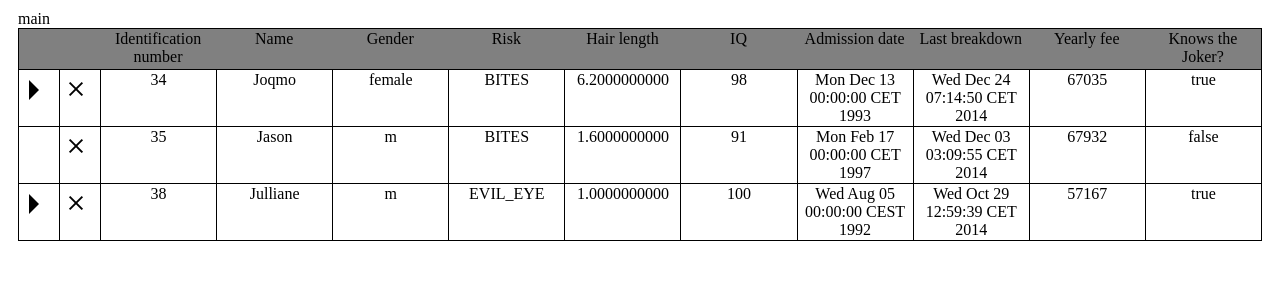
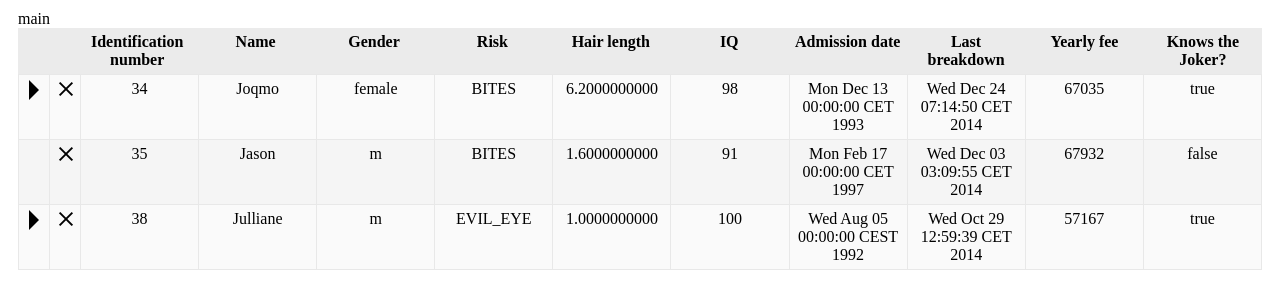
Before and after one commit to egemon/Ataccama, a React app: page / in a window 1280 px wide. Built offline with nearby package versions, Linux system fonts and the light colour scheme.

Commit message:
Totall css refactoring

```diff
--- a/DataRow/DataRow.css
+++ b/DataRow/DataRow.css
@@ -1,43 +1,45 @@
-.icon {
-    cursor: pointer;
-}
-
-.arrow {
-    width: 0;
-    height: 0;
-    border: 10px solid transparent;
-
-}
-.arrow-down {
-    border-top-color: #000;
+.data-table__data-item {
+    border: 1px solid #e8e8e8;
+    border-top: none;
     border-bottom: none;
 }
 
-.arrow-right {
-    border-left-color: #000;
+.data-table__data-item:nth-child(even) {
+    background-color: #f5f5f5;
+}
+.data-table__data-item:nth-child(odd) {
+    background-color: #fafafa;
+}
+
+.data-table__data-row {
+    display: flex;
+    width: 100%;
+    border-bottom: 1px solid #e8e8e8;
+}
+.data-table__data-row:hover {
+    background-color: #e9f5dc;
+}
+
+.data-table__row-cell {
+    width: 100%;
+    padding: 5px;
+    flex-grow: 2;
+    border-right: 1px solid #e8e8e8;
+    text-align: center;
+}
+
+.data-table__row-cell:last-child {
     border-right: none;
 }
-.arrow.arrow--hidden {
-    opacity: 0;
+
+.data-table__row-cell.data-table__row-cell-icon {
+    position: relative;
+    width: initial;
+    min-width: 20px;
+    min-height: 20px;
+    padding: 5px;
 }
 
-
-.cross {
-    width: 10px;
-    height: 10px;
-    opacity: 1;
+.hidden {
+    display: none;
 }
-.cross:before, .cross:after {
-    position: absolute;
-    left: 15px;
-    content: ' ';
-    height: 18px;
-    width: 2px;
-    background-color: #000;
-}
-.cross:before {
-    transform: rotate(45deg);
-}
-.cross:after {
-    transform: rotate(-45deg);
-}
--- /dev/null
+++ b/DataRow/icons.css
@@ -0,0 +1,45 @@
+.icon {
+    cursor: pointer;
+}
+
+.arrow {
+    width: 0;
+    height: 0;
+    border: 10px solid transparent;
+    position: relative;
+}
+.arrow-down {
+    border-top-color: #000;
+    border-bottom: none;
+    top: 5px;
+}
+
+.arrow-right {
+    border-left-color: #000;
+    border-right: none;
+    left: 5px;
+}
+.arrow.arrow--hidden {
+    opacity: 0;
+}
+
+
+.cross {
+    width: 10px;
+    height: 10px;
+    opacity: 1;
+}
+.cross:before, .cross:after {
+    position: absolute;
+    left: 15px;
+    content: ' ';
+    height: 18px;
+    width: 2px;
+    background-color: #000;
+}
+.cross:before {
+    transform: rotate(45deg);
+}
+.cross:after {
+    transform: rotate(-45deg);
+}
--- a/DataTable/DataTable.css
+++ b/DataTable/DataTable.css
@@ -8,54 +8,29 @@
 .data-table__title {
     width: 100%;
 }
+
 .data-table__header-row {
-    background-color: gray;
+    display: flex;
+    width: 100%;
+    border-bottom: 1px solid #e8e8e8;
+    background-color: #ebebeb;
+    font-weight: bold;
+}
+.data-table__header-cell {
+    width: 100%;
+    padding: 5px;
+    flex-grow: 2;
+    border: none;
+    text-align: center;
 }
 
-.data-table__header-cell.data-table__header-cell--0,
-.data-table__header-cell.data-table__header-cell--1{
-    opacity: 0;
-}
-
-.data-table__header-cell.data-table__header-cell--0,
-.data-table__header-cell.data-table__header-cell--1,
-.data-table__row-cell.data-table__row-cell-icon {
-    padding: 10px;
+.data-table__header-cell-icon {
+    position: relative;
     width: initial;
     min-width: 20px;
     min-height: 20px;
-}
-
-.data-table__row-cell.data-table__row-cell-icon {
-    position: relative;
-}
-
-.data-table__header-row,
-.data-table__data-row {
-    display: flex;
-    justify-content: space-between;
-    width: 100%;
-}
-.data-table__header-row {
-    border: 1px solid;
-}
-
-.data-table__header-cell,
-.data-table__row-cell {
-    flex-grow: 2;
-    width: 100%;
-    padding: 1px;
-    text-align: center;
-    border-right: 1px solid;
-    border-bottom: 1px solid;
-}
-
-.data-table__header-cell:first-child,
-.data-table__row-cell:first-child {
-    border-left: 1px solid;
-}
-.data-table__header-cell {
-    border: none;
+    padding: 5px;
+    opacity: 0;
 }
 
 .data-table__data-container {
@@ -63,7 +38,3 @@
     flex-direction: column;
     width: 100%;
 }
-
-.hidden {
-    display: none;
-}
--- a/DataTable/DataTable.js
+++ b/DataTable/DataTable.js
@@ -19,9 +19,11 @@ class DataTable extends React.Component {
 
 		let headers = ['+', '-', ...keys];
 		let headersElements = headers.map( (columnTitle, i)=> {
+			let iconClass = keys.includes(columnTitle) ? '' : 'data-table__header-cell-icon';
+
 			return (
 				<div key={i}
-				     className={"data-table__header-cell " + "data-table__header-cell--" + i}>
+				     className={`data-table__header-cell ${iconClass}`}>
 					{columnTitle}
 				</div>
 			);
--- a/index.html
+++ b/index.html
@@ -2,7 +2,7 @@
 <html lang="en">
 <head>
     <meta charset="UTF-8">
-    <title>Setup</title>
+    <title>Ataccama</title>
 </head>
 <body>
     <div id="dataTable"></div>
--- a/main.js
+++ b/main.js
@@ -1,5 +1,6 @@
 require('./DataTable/DataTable.css');
 require('./DataRow/DataRow.css');
+require('./DataRow/icons.css');
 import React from 'react';
 import ReactDOM from 'react-dom';
 import AppContainer from './AppContainer/AppContainer';
```
Also changed, not shown: DataTable/header.css (added).
